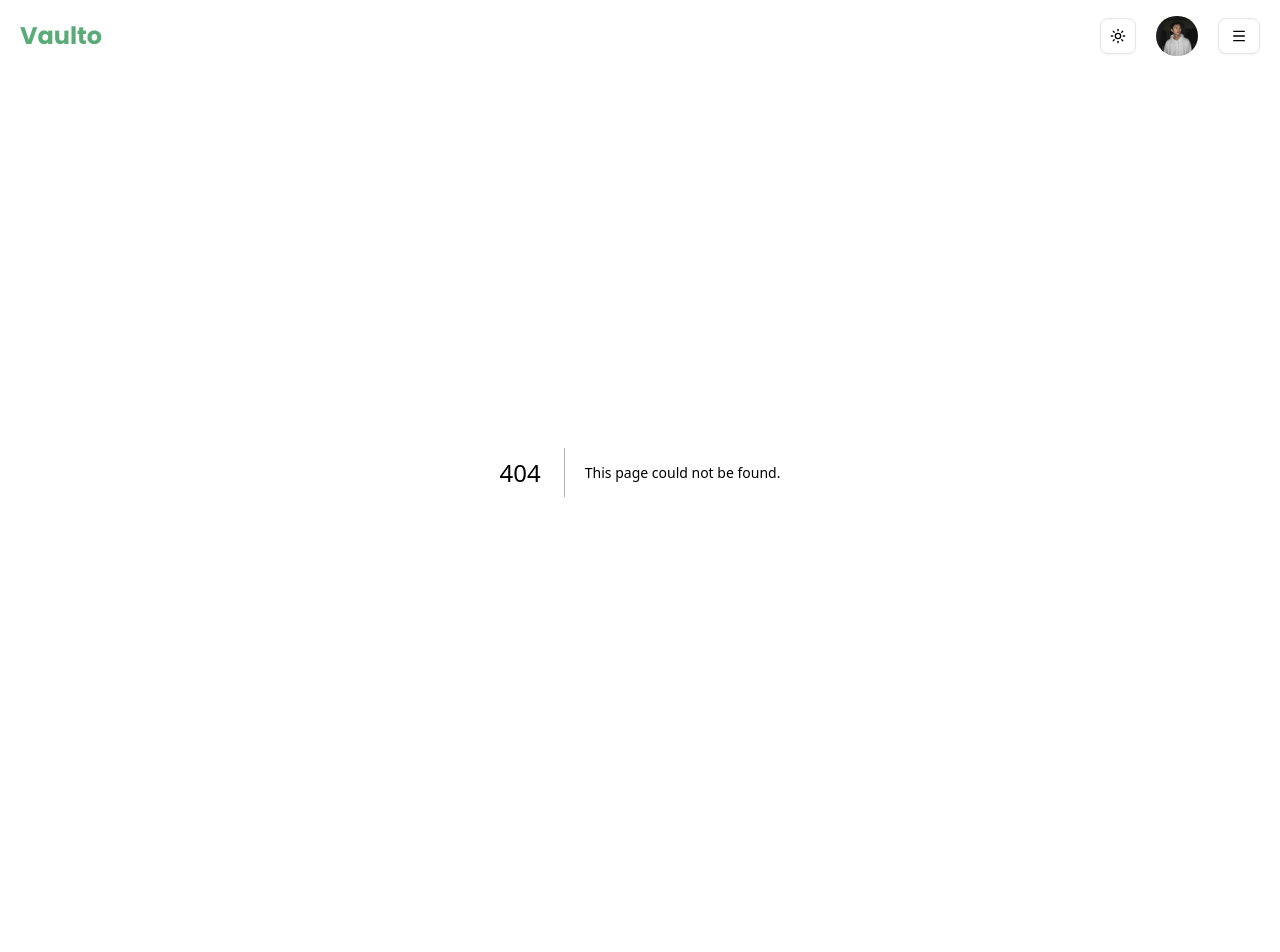
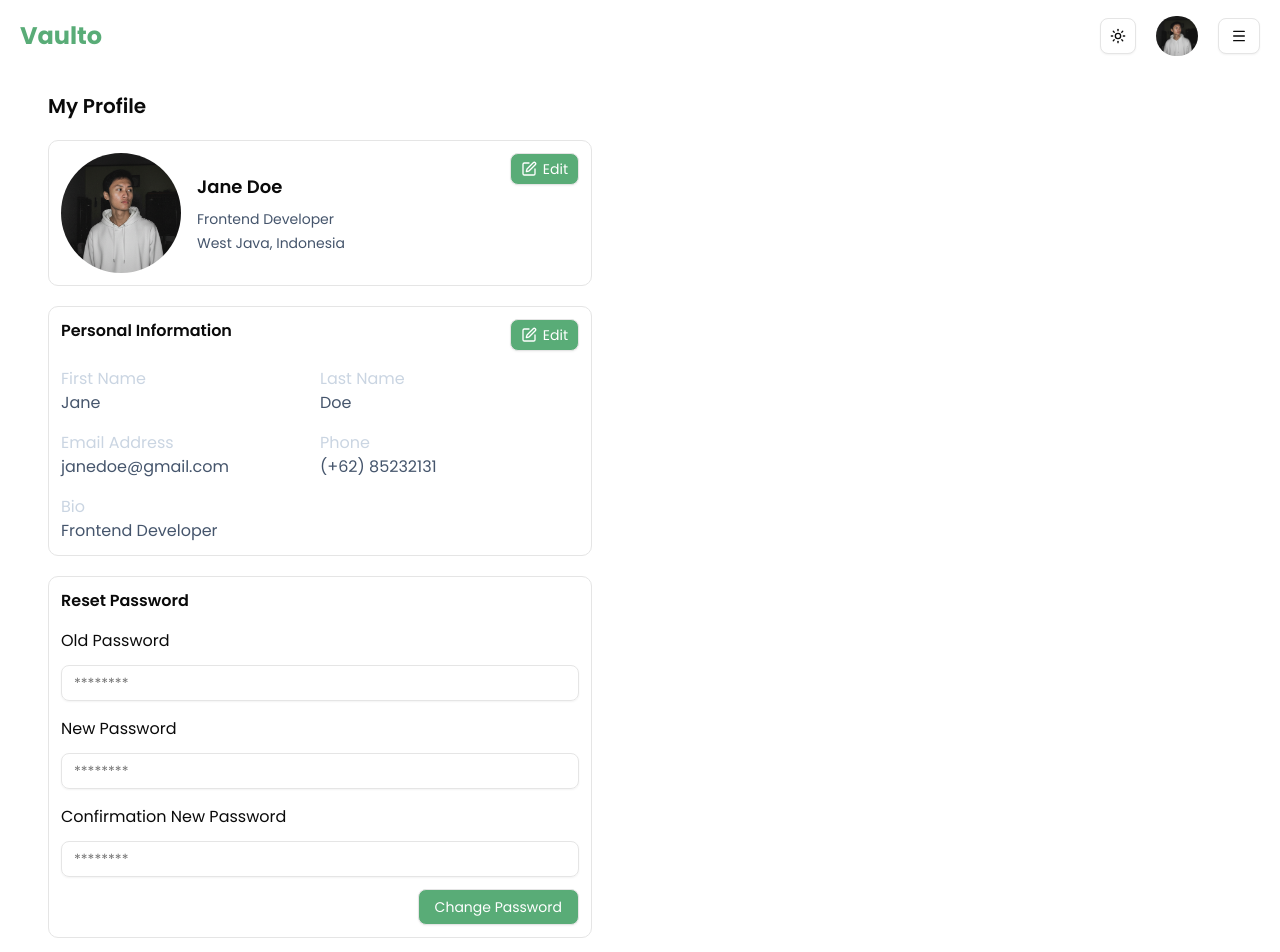
Before and after one commit to mrakasondara/finance-app, a Next.js app: page /profile in a window 1280 px wide. Before the commit this address had no page. Shown: the top 952 px of the page. Before the commit the page ends 872 px from the top, so only its background shows below. Built offline with nearby package versions, Linux system fonts and the light colour scheme.

Commit message:
Feat : init route handling

```diff
--- a/package.json
+++ b/package.json
@@ -15,9 +15,11 @@
     "@radix-ui/react-navigation-menu": "^1.2.14",
     "@radix-ui/react-select": "^2.2.6",
     "@radix-ui/react-slot": "^1.2.4",
+    "bcrypt": "^6.0.0",
     "class-variance-authority": "^0.7.1",
     "clsx": "^2.1.1",
     "lucide-react": "^0.562.0",
+    "mongoose": "^9.1.0",
     "next": "15.5.3",
     "next-themes": "^0.4.6",
     "react": "19.1.0",
--- /dev/null
+++ b/src/app/api/register/route.js
@@ -0,0 +1,47 @@
+import { connectDB } from "@/database";
+import { mongoURI } from "../../../../constant";
+import { NextResponse } from "next/server";
+import { User } from "@/database/models/user";
+import bcrypt from "bcrypt";
+
+export async function encryptPassword(password) {
+  const hashedPassword = await bcrypt.hash(password, 11);
+  return hashedPassword;
+}
+
+export async function GET(req) {
+  try {
+    await connectDB(mongoURI);
+    return NextResponse.json({ message: "Conecting Successfully" });
+  } catch (error) {
+    return NextResponse.json({ message: "Conecting Failed" });
+  }
+}
+
+export async function POST(req) {
+  try {
+    await connectDB(mongoURI);
+    const userData = await req.json();
+    let { email, password } = userData;
+
+    const hashedPassword = await encryptPassword(password);
+
+    const newUser = new User({
+      email,
+      password: hashedPassword,
+    });
+
+    const user = newUser.save();
+
+    return NextResponse.json(
+      { success: true, message: "User Register Successfully", data: email },
+      { status: 201 }
+    );
+  } catch (error) {
+    console.log(error);
+    return NextResponse.json(
+      { success: "false", message: error.message },
+      { status: 500 }
+    );
+  }
+}
--- a/src/app/layout.jsx
+++ b/src/app/layout.jsx
@@ -19,9 +19,7 @@ export const metadata = {
 export default function RootLayout({ children }) {
   return (
     <html lang="en" suppressHydrationWarning>
-      <body
-        className={`${poppins.className} antialiased bg-background bg-table`}
-      >
+      <body className={`${poppins.className} antialiased  bg-table`}>
         <ThemeProvider
           attribute="class"
           defaultTheme="system"
--- /dev/null
+++ b/src/app/profile/page.jsx
@@ -0,0 +1,132 @@
+import { Avatar, AvatarImage } from "@/components/ui/avatar";
+import { Button } from "@/components/ui/button";
+import { Input } from "@/components/ui/input";
+import { Edit } from "lucide-react";
+export default function Profile() {
+  return (
+    <div className="lg:w-1/2 py-5 px-[3rem] flex flex-col gap-5">
+      <h1 className="text-xl font-semibold">My Profile</h1>
+
+      <div className="flex border dark:border-[#3b3a3aaf] gap-4 rounded-lg p-3">
+        <Avatar className={"h-30 w-auto"}>
+          <AvatarImage src="profile.png" alt="profile" />
+        </Avatar>
+        <div className="flex flex-col justify-center gap-2">
+          <h3 className="text-lg font-semibold">Jane Doe</h3>
+          <div className="flex flex-col text-slate-600 dark:text-slate-100/70 text-sm gap-1">
+            <p>Frontend Developer</p>
+            <p>West Java, Indonesia</p>
+          </div>
+        </div>
+        <Button
+          variant="outline"
+          className="ml-auto bg-main text-white"
+          size="sm"
+        >
+          <Edit />
+          Edit
+        </Button>
+      </div>
+
+      <div className="flex flex-col border dark:border-[#3b3a3aaf] gap-4 rounded-lg p-3">
+        <div className="flex">
+          <h4 className="text-md font-semibold">Personal Information</h4>
+          <Button
+            variant="outline"
+            className="ml-auto bg-main text-white"
+            size="sm"
+          >
+            <Edit />
+            Edit
+          </Button>
+        </div>
+        <table className="text-md table-auto">
+          <thead>
+            <tr className="text-slate-300 dark:text-white/60">
+              <td>First Name</td>
+              <td>Last Name</td>
+            </tr>
+          </thead>
+          <tbody>
+            <tr className="text-slate-600 dark:text-white">
+              <td className="w-1/2">Jane</td>
+              <td>Doe</td>
+            </tr>
+          </tbody>
+        </table>
+        <table className="text-md table-auto">
+          <thead>
+            <tr className="text-slate-300 dark:text-white/60">
+              <td>Email Address</td>
+              <td>Phone</td>
+            </tr>
+          </thead>
+          <tbody>
+            <tr className="text-slate-600 dark:text-white">
+              <td className="w-1/2">janedoe@gmail.com</td>
+              <td>(+62) 85232131</td>
+            </tr>
+          </tbody>
+        </table>
+        <table className="text-md table-auto">
+          <thead>
+            <tr className="text-slate-300 dark:text-white/60">
+              <td>Bio</td>
+            </tr>
+          </thead>
+          <tbody>
+            <tr className="text-slate-600 dark:text-white">
+              <td>Frontend Developer</td>
+            </tr>
+          </tbody>
+        </table>
+      </div>
+
+      <div className="flex flex-col border dark:border-[#3b3a3aaf] gap-4 rounded-lg p-3">
+        <h4 className="text-md font-semibold">Reset Password</h4>
+        <form action="">
+          <div className="grid gap-4">
+            <div className="grid gap-3">
+              <label htmlFor="old-password">Old Password</label>
+              <Input
+                id="old-password"
+                name="old-password"
+                placeholder="********"
+                type="password"
+              />
+            </div>
+            <div className="grid gap-3">
+              <label htmlFor="new-password">New Password</label>
+              <Input
+                id="new-password"
+                name="new-password"
+                placeholder="********"
+                type="password"
+              />
+            </div>
+            <div className="grid gap-3">
+              <label htmlFor="confirm-new-password">
+                Confirmation New Password
+              </label>
+              <Input
+                id="confirm-new-password"
+                name="confirm-new-password"
+                placeholder="********"
+                type="password"
+              />
+            </div>
+          </div>
+          <div className="flex justify-end mt-3">
+            <Button
+              type="submit"
+              variant="outline"
+              className="bg-main text-white"
+            >
+              Change Password
+            </Button>
+          </div>
+        </form>
+      </div>
+    </div>
+  );
+}
--- a/src/components/layout/Header.jsx
+++ b/src/components/layout/Header.jsx
@@ -16,6 +16,7 @@ import { Avatar } from "../ui/avatar";
 import { AvatarImage } from "@radix-ui/react-avatar";
 import { SheetMenu } from "./SheetMenu";
 import { ModeToggle } from "../ui/ModeToggle";
+import Link from "next/link";
 
 export default function Header() {
   const path = usePathname();
@@ -45,12 +46,14 @@ export default function Header() {
               <DropdownMenuLabel className={"font-semibold"}>
                 My Account
               </DropdownMenuLabel>
+              <Link href={"/profile"}>
                 <DropdownMenuItem>
                   Profile
                   <DropdownMenuShortcut>
                     <User />
                   </DropdownMenuShortcut>
                 </DropdownMenuItem>
+              </Link>
               <DropdownMenuItem>
                 Notifications
                 <DropdownMenuShortcut>
--- /dev/null
+++ b/src/database/index.js
@@ -0,0 +1,10 @@
+import mongoose from "mongoose";
+
+export const connectDB = async (url) => {
+  try {
+    const connect = await mongoose.connect(url);
+    console.log(`mongoDB connected: ${connect.connection.host}`);
+  } catch (error) {
+    console.error(`Error: ${error}`);
+  }
+};
--- /dev/null
+++ b/src/database/models/user.js
@@ -0,0 +1,39 @@
+import { models, Schema, model } from "mongoose";
+
+const userSchema = new Schema(
+  {
+    email: {
+      type: String,
+      unique: true,
+      required: {
+        value: true,
+        message: "Email should not empty",
+      },
+    },
+    password: {
+      type: String,
+      required: {
+        value: true,
+        message: "Email should not empty",
+      },
+    },
+    short_name: {
+      type: String,
+    },
+    last_name: {
+      type: String,
+    },
+    bio: {
+      type: String,
+    },
+    phone: {
+      type: String,
+    },
+    address: {
+      type: String,
+    },
+  },
+  { timestamps: true }
+);
+
+export const User = models.Users || model("Users", userSchema);
--- a/src/lib/utils.js
+++ b/src/lib/utils.js
@@ -1,5 +1,5 @@
 import { clsx } from "clsx";
-import { twMerge } from "tailwind-merge"
+import { twMerge } from "tailwind-merge";
 
 export function cn(...inputs) {
   return twMerge(clsx(inputs));
```
Also changed, not shown: 1 other file (tests, documents, lock files or other folders). Lines whose indentation alone changed are shown as unchanged.
